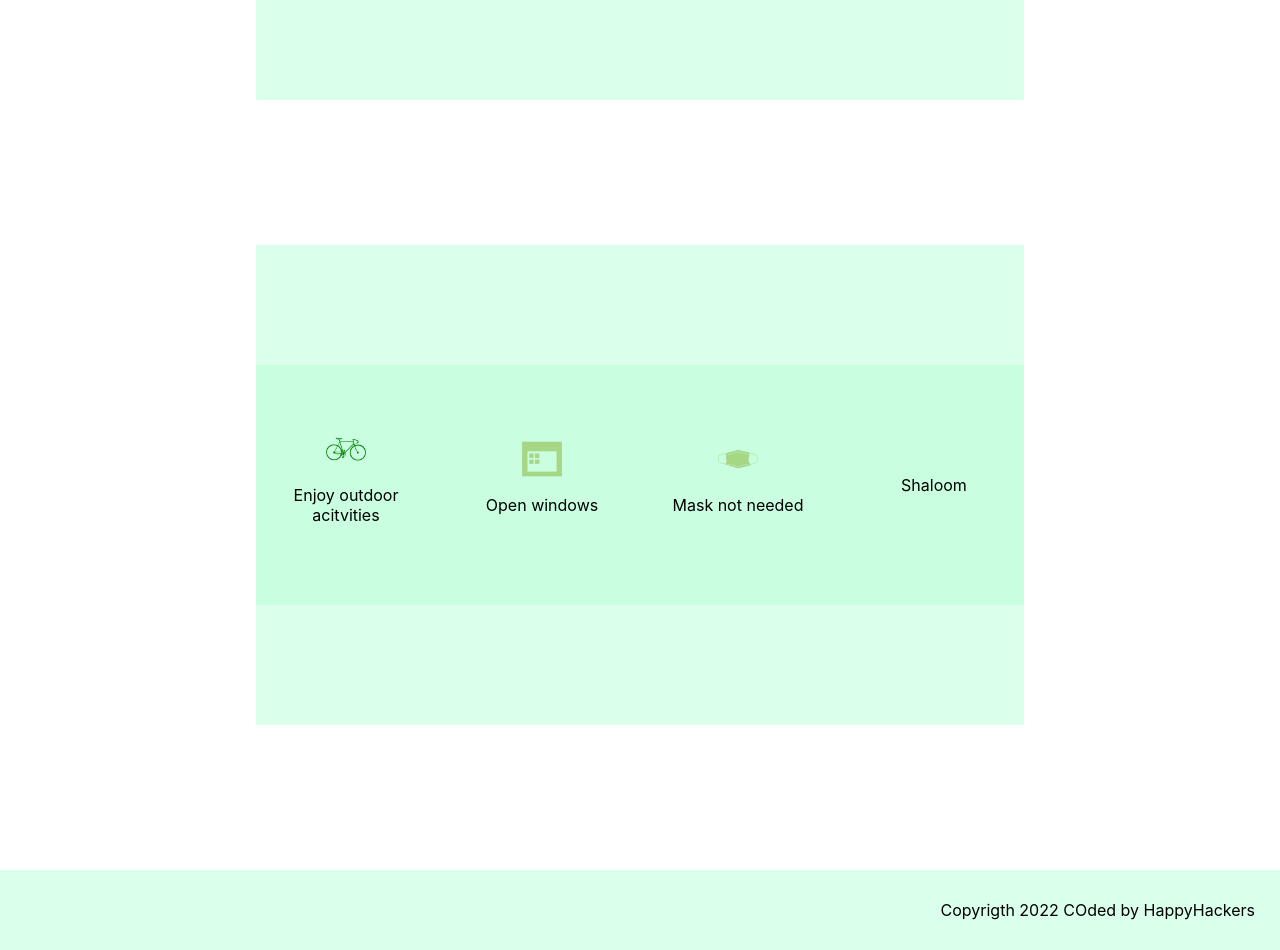
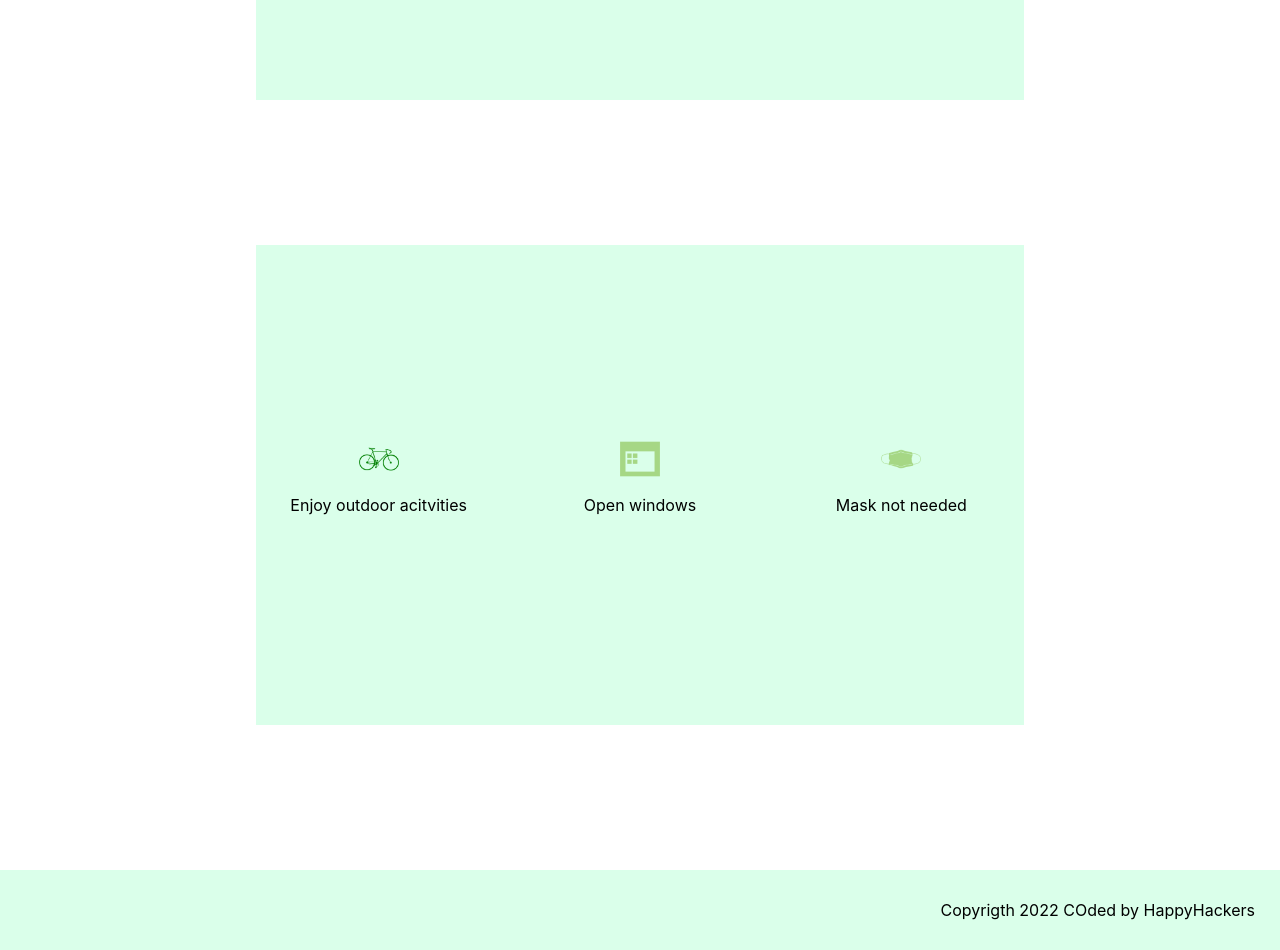
Before and after one commit to Majchrzak202/airQualityApp, a React (Create React App) app: page / in a window 1280 px wide. Shown: the part 800-1750 px from the top of the page. Built offline with nearby package versions, Linux system fonts and the light colour scheme; no server answers.

Commit message:
Added some styling changes

```diff
--- a/src/App.js
+++ b/src/App.js
@@ -30,7 +30,7 @@ const App = () => {
       const data = await response.json();
       setAirQuality(data);
       setAqiLevel(data.data[0].aqi);
-      console.log(aqiLevel);
+
     };
 
     fetchAirQuality();
--- a/src/components/AirQuality/RecomendationItem.css
+++ b/src/components/AirQuality/RecomendationItem.css
@@ -7,6 +7,8 @@
     min-width: 5em;
     margin-left: 5px;
     margin-right: 5px;
+    padding-right: 15px;
+    padding-left: 15px;
   }
 
   .Block:local-styles {
@@ -34,7 +36,7 @@
     grid-auto-columns: 1fr;
     grid-column-gap: 16px;
     grid-row-gap: 16px;
-    grid-template-columns: 1fr 1fr 1fr 1fr;
+    grid-template-columns: 1fr 1fr 1fr ;
     grid-template-rows: auto;
-    background-color: rgba(187, 255, 217, 0.54)
+    background-color: rgba(187, 255, 216, 0);
   }
--- a/src/components/AirQuality/RecomendationItem.js
+++ b/src/components/AirQuality/RecomendationItem.js
@@ -45,10 +45,7 @@ const RecomendationItem = ({ aqiLevel }) => {
         <img alt='grid3' src={recoImg[2]} />
         <p>{recoText[2]}</p>
       </div>
-      <div className="grid-item">
-        <img />
-        <p>Shaloom</p>
-      </div>
+
     </div>
   );
 };
--- a/src/components/AirQuality/RecomendationList.css
+++ b/src/components/AirQuality/RecomendationList.css
@@ -5,8 +5,8 @@
   margin-bottom: 25px;
   justify-content: center;
   align-items: center;
+  min-width: 100vw;
 }
-
 
 .grid-list {
   display: grid;
@@ -19,7 +19,7 @@
   grid-auto-columns: 1fr;
   grid-column-gap: 16px;
   grid-row-gap: 16px;
-    grid-template-columns: 1fr 1fr 1fr 1fr;
+  grid-template-columns: 1fr 1fr 1fr;
   grid-template-rows: auto;
-    background-color: rgba(187, 255, 217, 0.54)
+  background-color: rgba(187, 255, 217, 0.54);
 }
--- a/src/components/AirQuality/RecomendationList.js
+++ b/src/components/AirQuality/RecomendationList.js
@@ -7,7 +7,7 @@ const RecomendationList = ({ aqiLevel }) => {
   return (
     <section className="section-recomendation">
       <Card>
-        <RecomendationItem aqiLevel={aqiLevel}  />
+        <RecomendationItem aqiLevel={aqiLevel} />
       </Card>
     </section>
   );
```
Lines whose indentation alone changed are shown as unchanged.
